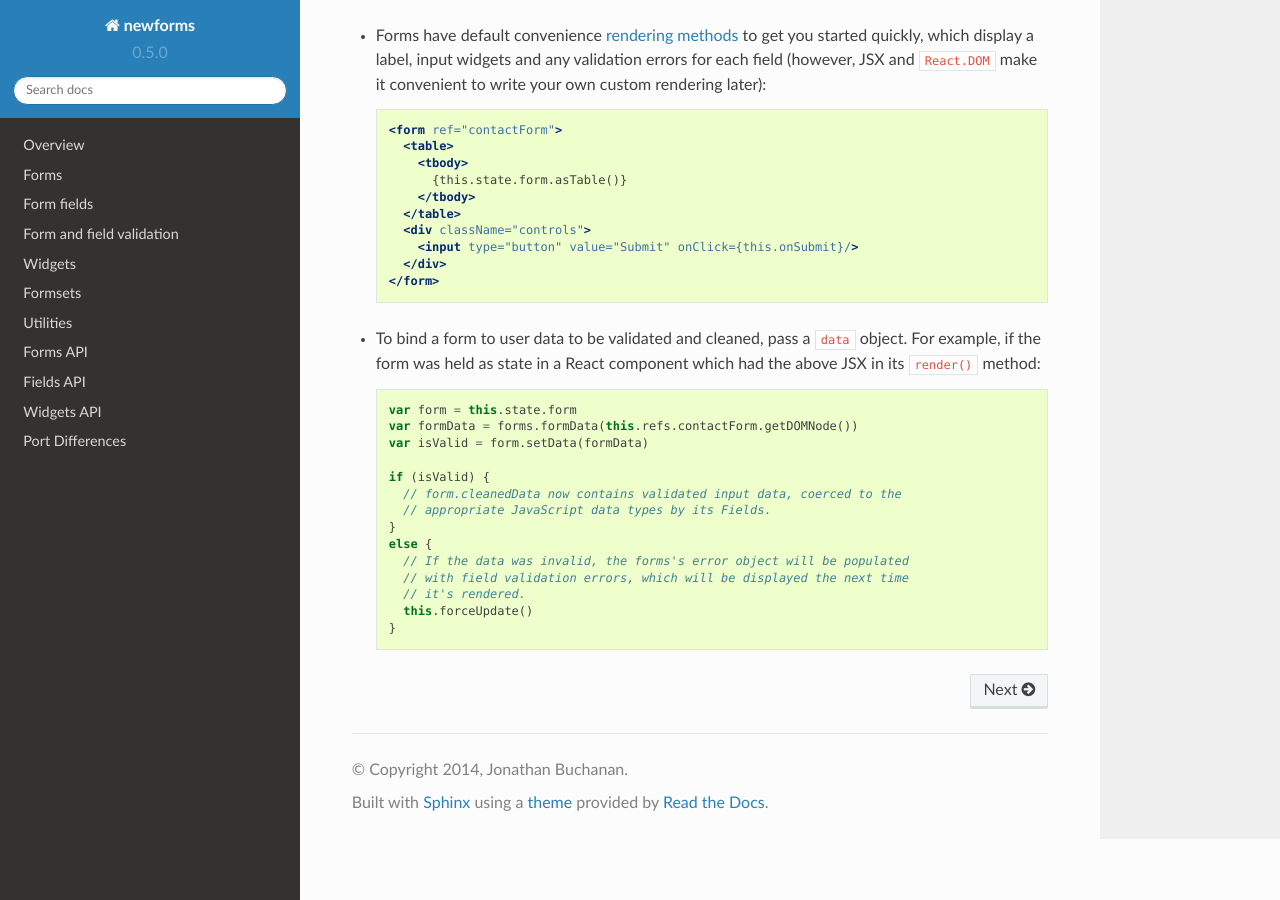
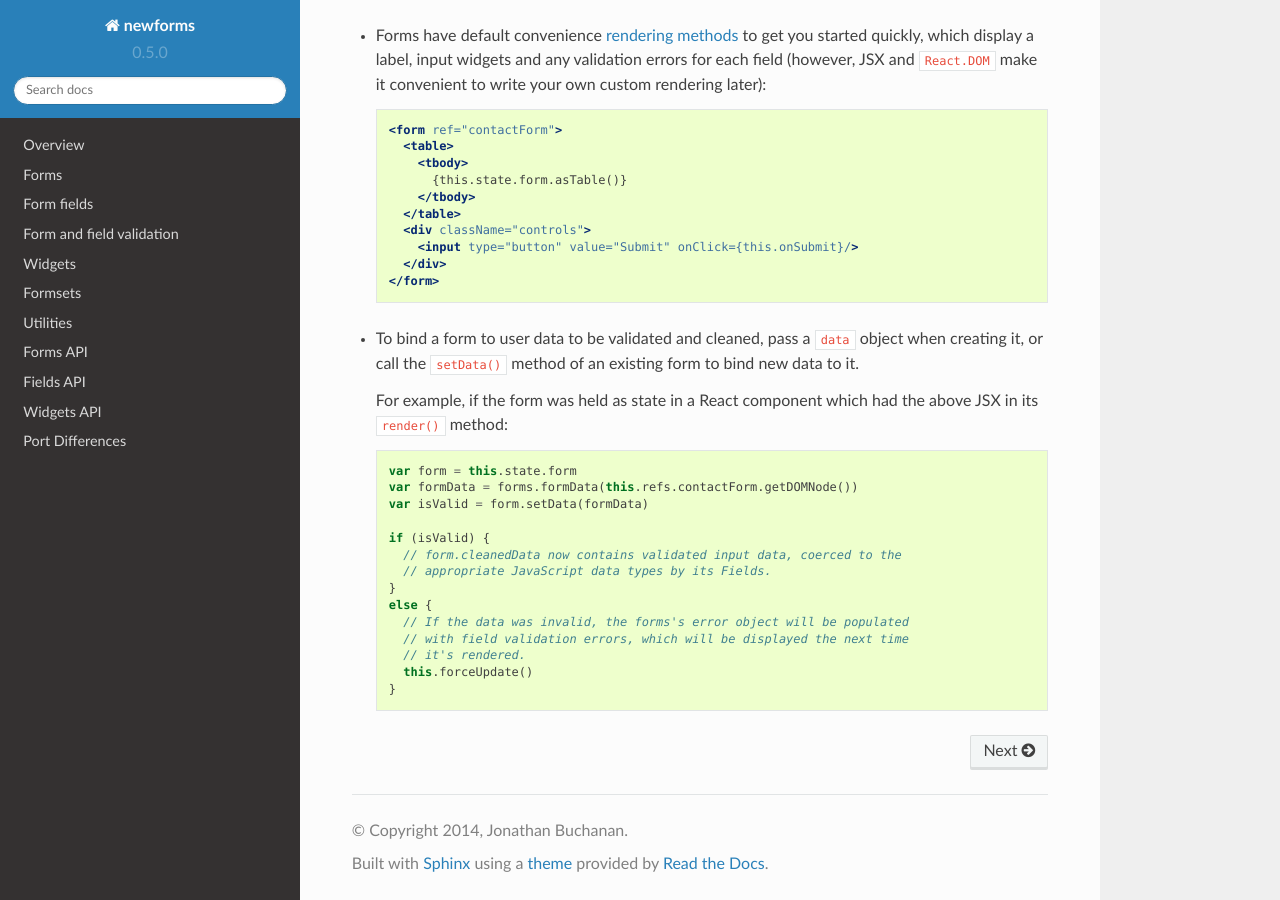
Before and after one commit to insin/newforms, a Sphinx documentation site: the page built from docs/index.rst, in a window 1280 px wide and 900 px high, scrolled down 2308 px. Built offline with Sphinx 7.4.7 and the Read the Docs theme 2.0.0, drawn with Linux system fonts in a browser that asks for light colours.

Commit message:
Add setData() to the quick guide [ci skip]

```diff
--- a/README.rst
+++ b/README.rst
@@ -113,7 +113,10 @@ Here's a quick guide to getting started with using a newforms Form:
      </form>
 
 * To bind a form to user data to be validated and cleaned, pass a ``data``
-  object. For example, if the form was held as state in a React component which
+  object when creating it, or call the ``setData()`` method of an existing
+  form to bind new data to it.
+
+  For example, if the form was held as state in a React component which
   had the above JSX in its ``render()`` method::
 
      var form = this.state.form
--- a/docs/index.rst
+++ b/docs/index.rst
@@ -141,8 +141,11 @@ In a hurry? Here's a quick guide to getting started with using a newforms Form:
      </form>
 
 * To bind a form to user data to be validated and cleaned, pass a ``data``
-  object. For example, if the form was held as state in a React component which
-  had the above JSX in its ``render()`` method:
+  object when creating it, or call the ``setData()`` method of an existing
+  form to bind new data to it.
+
+  For example, if the form was held as state in a React component which had the
+  above JSX in its ``render()`` method:
 
   .. code-block:: javascript
 
```
